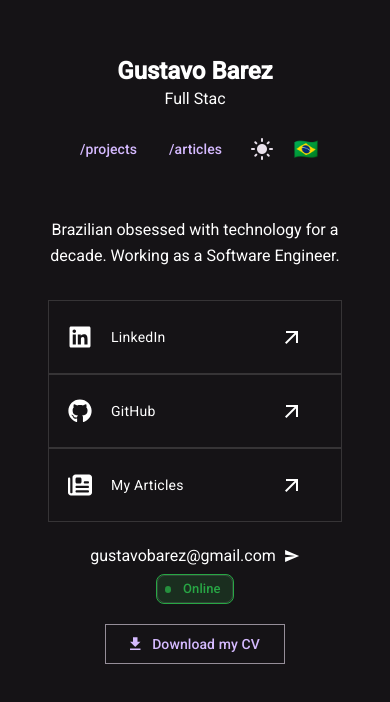
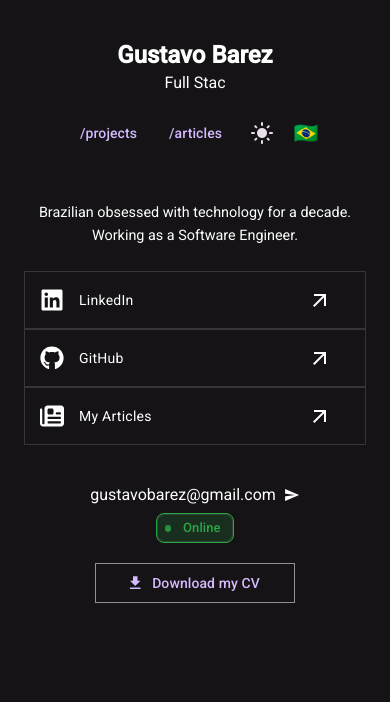
Before and after one commit to gustavobarez/links, an Angular app: page / in a window 390 px wide. Shown: the top 702 px of the page. Built offline with nearby package versions, Linux system fonts and the light colour scheme.

Commit message:
refactor: removes header scss from home

```diff
--- a/src/app/pages/home/home.scss
+++ b/src/app/pages/home/home.scss
@@ -3,46 +3,27 @@
   max-width: 650px;
   padding: 2rem;
   box-sizing: border-box;
-}
 
-.controls {
-  display: flex;
-  align-items: center;
-  gap: 0.5rem;
-}
-.flag-button {
-  width: 32px;
-  height: 32px;
-  min-width: 32px !important;
-  border: none;
-  background: none;
-  padding: 0 !important;
-  cursor: pointer;
-  font-size: 20px;
-
-  @media (hover: hover) and (pointer: fine) and (min-width: 769px) {
-    &:hover {
-      background: rgba(0, 0, 0, 0.04) !important;
-    }
+  @media (max-width: 768px) {
+    padding: 1rem 0.5rem;
+    width: 100%;
+    max-width: 100%;
   }
 }
 
-:host-context(.dark-theme) .flag-button {
-  @media (hover: hover) and (pointer: fine) and (min-width: 769px) {
-    &:hover {
-      background: rgba(255, 255, 255, 0.05) !important;
-    }
-  }
-}
 .bio {
   font-size: 1rem;
   line-height: 1.6;
   margin-bottom: 1.5rem;
   color: var(--mat-sys-color-on-surface-variant);
+
   @media (max-width: 768px) {
     text-align: center;
+    margin-bottom: 1rem;
+    font-size: 0.9rem;
   }
 }
+
 .links-list {
   width: 100%;
 
@@ -52,6 +33,10 @@
     padding: 1.5rem 1rem !important;
     transition: background-color 0.3s ease-in-out;
     cursor: pointer;
+
+    @media (max-width: 768px) {
+      padding: 1rem 0.75rem !important;
+    }
   }
 
   .arrow-icon-container {
@@ -128,12 +113,17 @@
 
   span {
     margin-left: 1rem;
+
+    @media (max-width: 768px) {
+      margin-left: 0.75rem;
+    }
   }
 
   .mat-mdc-list-item-meta {
     color: var(--mat-sys-color-on-surface-variant);
   }
 }
+
 .contact-footer {
   display: flex;
   justify-content: space-between;
@@ -142,36 +132,45 @@
   margin-top: 8px;
   padding-top: 8px;
   border-top: 1px solid var(--mat-sys-color-outline-variant);
+
   @media (max-width: 768px) {
     flex-direction: column;
     align-items: center;
     gap: 1rem;
+    margin-top: 1rem;
+    padding-top: 1rem;
   }
 }
+
 .contact-info {
   display: flex;
   flex-direction: column;
   align-items: flex-start;
   gap: 5px;
+
   @media (max-width: 768px) {
     align-items: center;
   }
 }
+
 .email {
   display: inline-flex;
   align-items: center;
   gap: 0.5rem;
   text-decoration: none;
   color: var(--mat-sys-color-on-surface-variant);
+
   &:hover {
     color: var(--mat-sys-color-on-surface);
   }
+
   .mat-icon {
     font-size: 1rem;
     height: 1rem;
     width: 1rem;
   }
 }
+
 ::ng-deep .online-chip.mat-mdc-chip[disabled] {
   border: 1px solid #28a745 !important;
   background-color: #e0eee3 !important;
@@ -179,11 +178,13 @@
   height: 28px !important;
   padding-right: 0 !important;
   padding-left: 8px !important;
+
   .mdc-evolution-chip__text-label {
     color: #28a745 !important;
     font-size: 13px;
     line-height: 28px;
   }
+
   &::before {
     content: "";
     display: inline-block;
@@ -199,6 +200,7 @@
 :host-context(.dark-theme) ::ng-deep .online-chip.mat-mdc-chip[disabled] {
   background-color: #1a2e1f !important;
 }
+
 @keyframes pulse {
   0% {
     opacity: 1;
@@ -210,15 +212,20 @@
     opacity: 1;
   }
 }
+
 ::ng-deep a.cv-button {
   border-radius: 0;
   --mat-stroked-button-label-text-color: var(--mat-sys-color-on-surface);
-  --mat-stroked-button-disabled-label-text-color: var(
-    --mat-sys-color-on-surface
-  );
+  --mat-stroked-button-disabled-label-text-color: var(--mat-sys-color-on-surface);
   --mat-stroked-button-outline-color: var(--mat-sys-color-outline-variant);
   padding-left: 12px !important;
+
   .mat-icon {
     margin-left: 0.5rem;
   }
+
+  @media (max-width: 768px) {
+    width: 100%;
+    max-width: 200px;
+  }
 }
```
